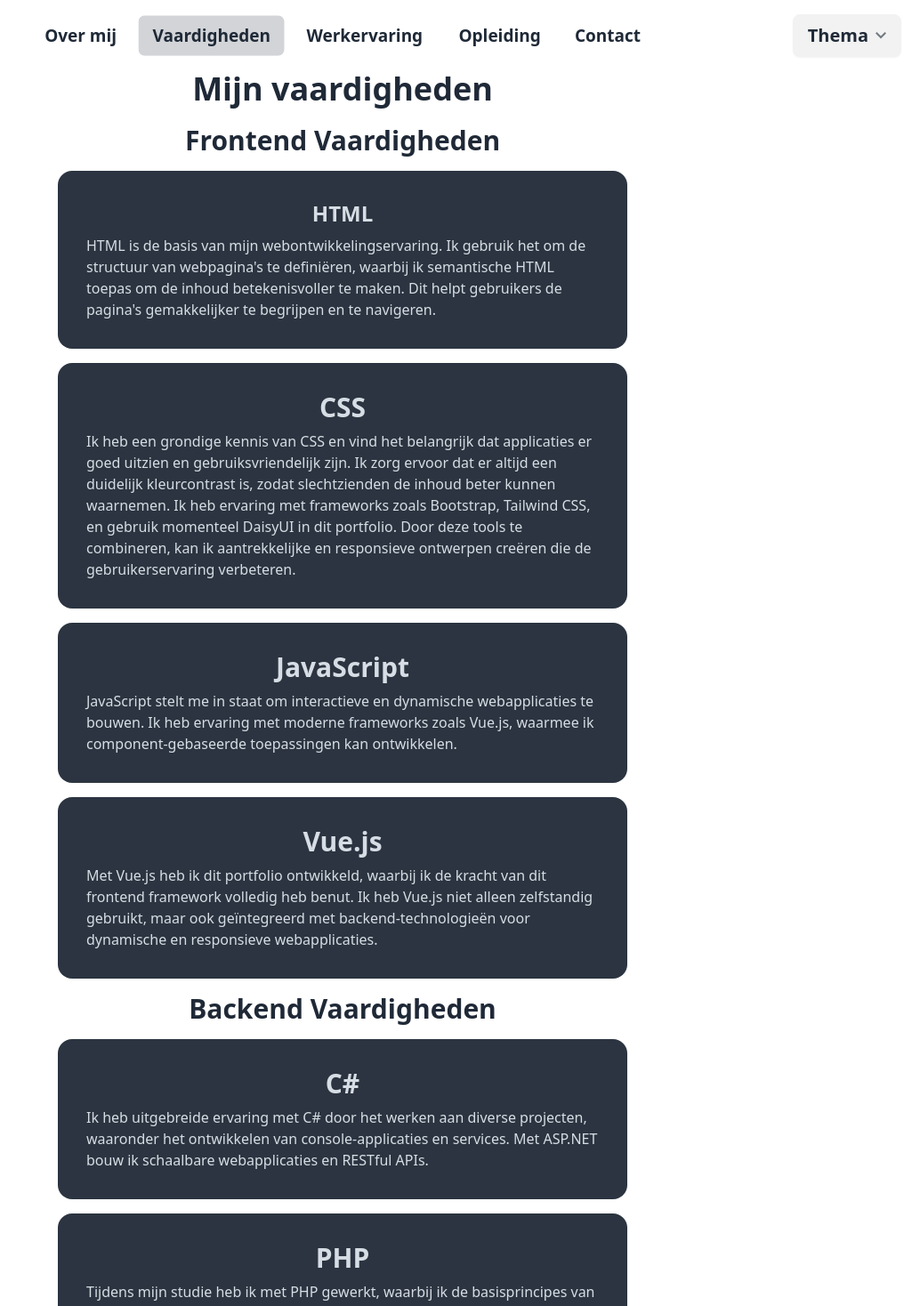
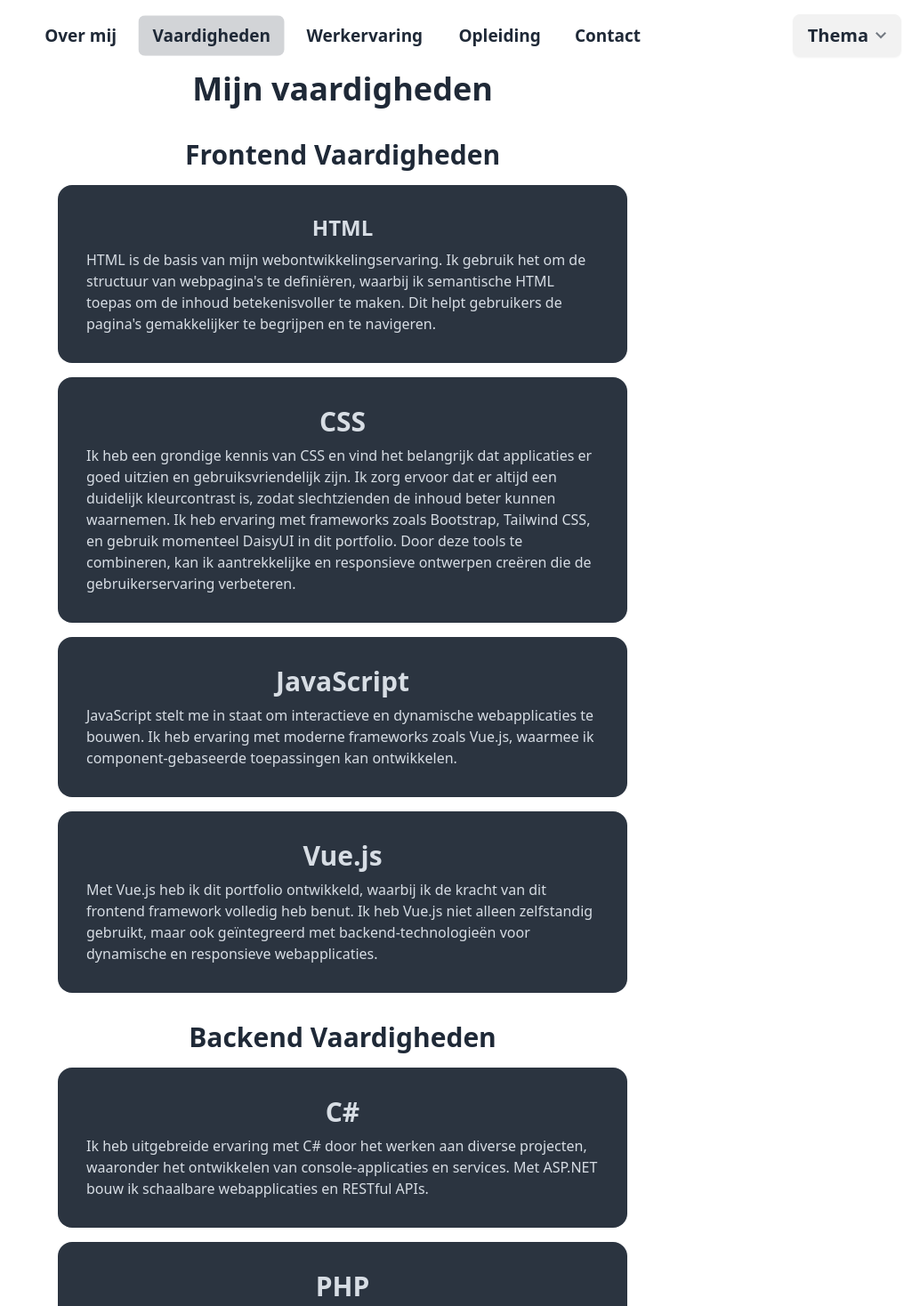
Before and after one commit to Luuk0510/luuk0510.github.io, a Vue app: page /skills in a window 1280 px wide. Shown: the top 1468 px of the page at 89% size, without its empty margins (255-1280 px from the left). Built offline with nearby package versions, Linux system fonts and the light colour scheme.

Commit message:
add: mnbicoach dates

```diff
--- a/src/components/Timeline.vue
+++ b/src/components/Timeline.vue
@@ -18,7 +18,7 @@ const timelineItems = ref([
         link: '/avans',
     },
     {
-        time: '2024',
+        time: 'feb 2021 - aug 2024',
         title: 'Mobicoach',
         description: 'Als onderdeel van mijn opleiding bij de Leijgraaf werkte ik aan Mobicoach, een platform voor mobiele coaches. Ontdek meer over dit project... ',
         isVisible: false,
--- a/src/views/Skills.vue
+++ b/src/views/Skills.vue
@@ -6,7 +6,7 @@
         <section class="flex flex-col justify-center items-center lg:my-20 mb-20">
             <h1 class="text-4xl font-black mb-5">Mijn vaardigheden</h1>
 
-            <h2 class="text-3xl font-bold mb-4">Frontend Vaardigheden</h2>
+            <h2 class="text-3xl font-bold my-4">Frontend Vaardigheden</h2>
             <div class="card bg-neutral text-neutral-content lg:w-3/6 mb-4">
                 <div class="card-body items-center">
                     <h1 class="card-title text-2xl font-black">HTML</h1>
@@ -40,7 +40,7 @@
                 </div>
             </div>
 
-            <h2 class="text-3xl font-bold mb-4">Backend Vaardigheden</h2>
+            <h2 class="text-3xl font-bold my-4">Backend Vaardigheden</h2>
             <div class="card bg-neutral text-neutral-content lg:w-3/6 mb-4">
                 <div class="card-body items-center">
                     <h1 class="card-title text-3xl font-bold">C#</h1>
--- a/src/views/avans/Avans.vue
+++ b/src/views/avans/Avans.vue
@@ -40,13 +40,13 @@ const projects = ref([
     },
     {
         title: 'Bazaar transport',
-        badges: ['Javascript', 'CSS'],
+        badges: ['Javascript', 'SCSS'],
         description: 'Dit is een beschrijving van het Project.',
         link: 'https://github.com/Luuk0510/bazaar-transport'
     },
     {
         title: 'Galactic Gladiators',
-        badges: ['Python'],
+        badges: ['Python', 'PyGame'],
         description: 'Dit is een beschrijving van het Project.',
         link: 'https://github.com/Luuk0510/galactic-gladiators'
     },
```
